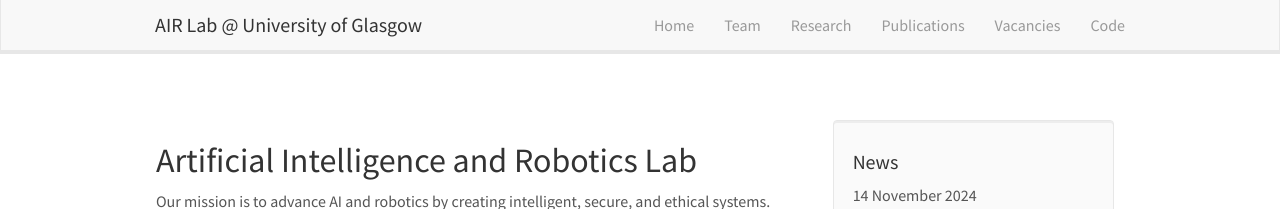
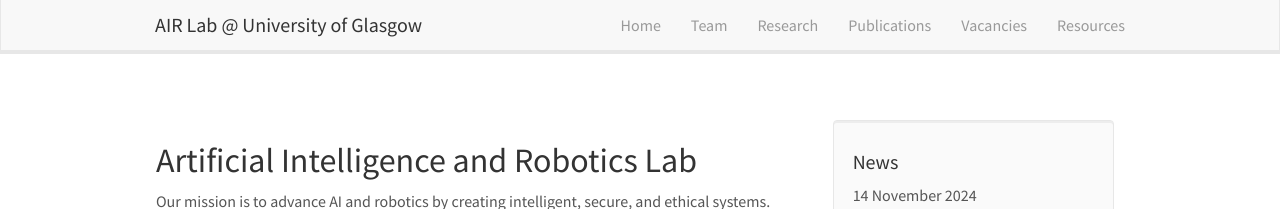
Before and after one commit to AIR-Lan/AIR-Lab, a Jekyll site: the page built from _pages/home.md, in a window 1280 px wide. Shown: the top 209 px of the page. Built offline with Jekyll 4.4.1, drawn with Linux system fonts in a browser that asks for light colours; nearby versions of some CDN libraries.

Commit message:
Update header.html

```diff
--- a/_includes/header.html
+++ b/_includes/header.html
@@ -17,7 +17,7 @@
              <li><a href="{{ site.url }}{{ site.baseurl }}/research">Research</a></li>
              <li><a href="{{ site.url }}{{ site.baseurl }}/publications">Publications</a></li>
              <li><a href="{{ site.url }}{{ site.baseurl }}/vacancies">Vacancies</a></li>
-             <li><a href="{{ site.url }}{{ site.baseurl }}/Code">Code</a></li>
+             <li><a href="{{ site.url }}{{ site.baseurl }}/Resources">Resources</a></li>
 	  </ul>
 	</div>
   </div>
```
